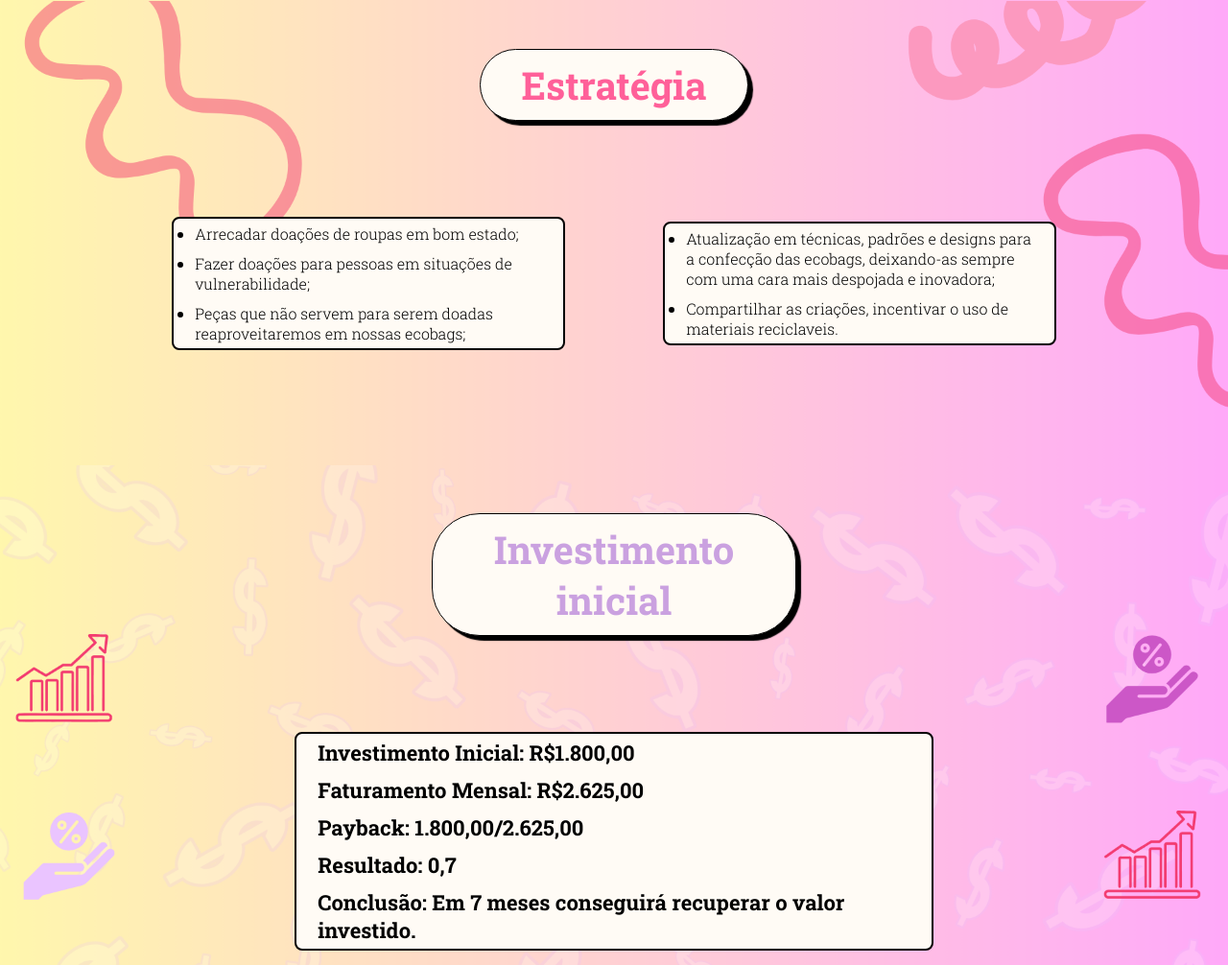
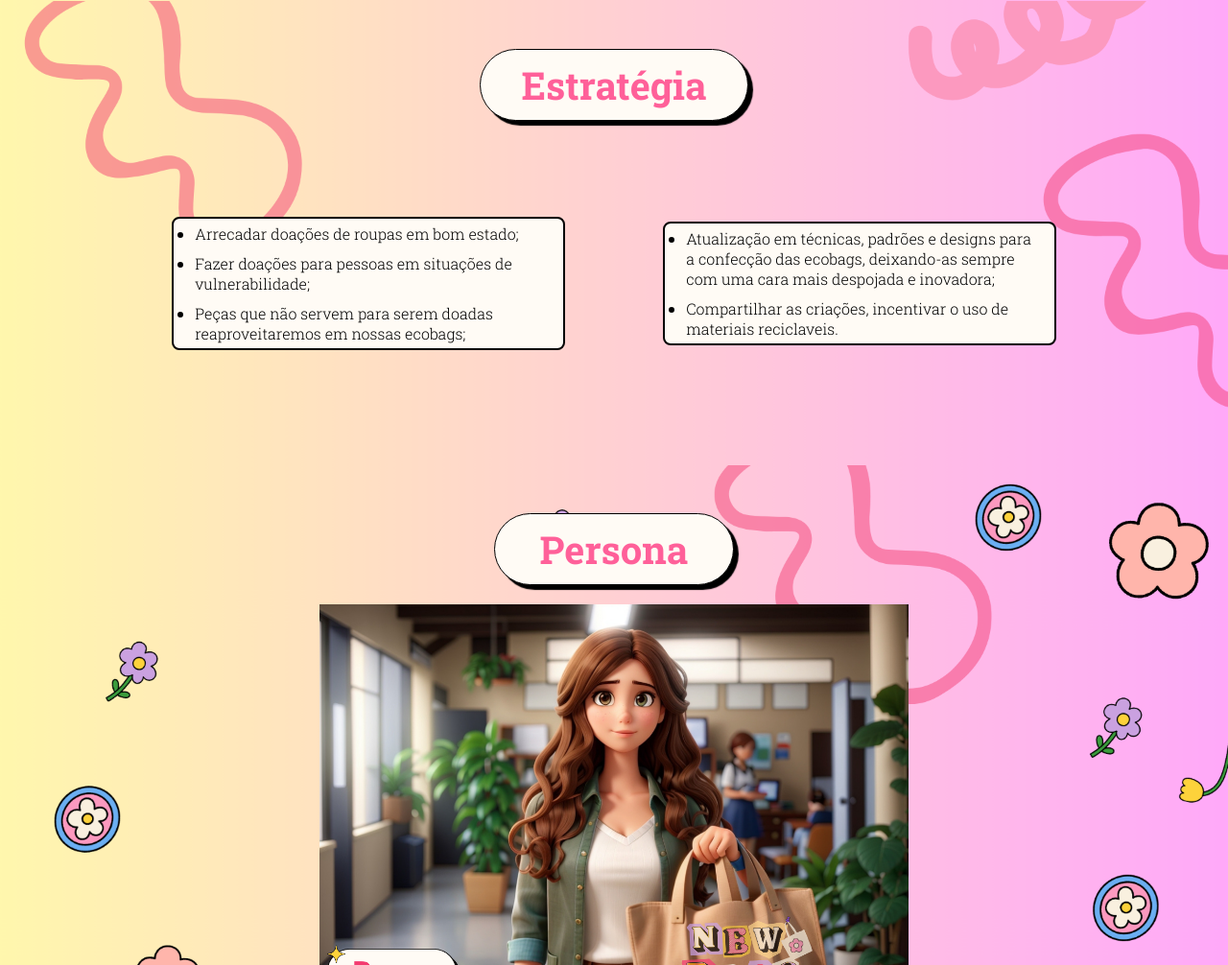
Before and after one commit to gabrielrichard01/new-bags, a plain HTML site: page index.html in a window 1280 px wide. Shown: the part 1794-2800 px from the top of the page at 96% size. Drawn offline with Linux system fonts and the light colour scheme.

Commit message:
excluindo a seção investimento

```diff
--- a/index.html
+++ b/index.html
@@ -30,9 +30,6 @@
                 </li>
                 <li>
                     <a href="#estrategia">Estratégia</a>
-                </li>
-                <li>
-                    <a href="#investimento">Investimento</a>
                 </li>
                 <li>
                     <a href="#persona">Persona</a>
@@ -144,22 +141,6 @@
                             </li>
                         </ul>
                     </div>
-                </div>
-            </div>
-        </section>
-        <section id="investimento">
-            <div class="container">
-                <div class="investimento-title">
-                    <h2>Investimento inicial</h2>
-                </div>
-                <div class="investimento-content">
-                    <ul class="investimento-list">
-                        <li>Investimento Inicial: R$1.800,00</li>
-                        <li>Faturamento Mensal: R$2.625,00</li>
-                        <li>Payback: 1.800,00/2.625,00</li>
-                        <li>Resultado: 0,7</li>
-                        <li>Conclusão: Em 7 meses conseguirá recuperar o valor investido.</li>
-                    </ul>
                 </div>
             </div>
         </section>
--- a/styles/styles.css
+++ b/styles/styles.css
@@ -361,60 +361,6 @@ to {
     }
 }
 
-#investimento{
-    background-image: url(../images/fundos/investimento.png);
-    background-repeat: no-repeat;
-    background-size: cover;
-    padding-top: 50px;
-}
-
-.investimento-title h2{
-    background-color: #fffbf5;
-    box-shadow: 5px 5px 1px black;
-    color: #caa1e0;
-    font-size: 40px;
-    text-align: center;
-    margin: 0 auto;
-    width: 380px;
-    padding: 10px;
-    border-radius: 50px;
-    border: 1px solid black;
-    font-weight: bold;
-}
-
-.investimento-content{
-    padding-top: 80px;
-    align-items: center;
-    padding: 100px 0;
-}
-
-.investimento-list{
-    background-color: #fffbf5;
-    border-radius: 8px;
-    border: 2px solid black;
-    padding: 0 22px;
-    width: 65%;
-    margin: 0 auto;
-    font-weight: bold;
-    font-size: 22px;
-    list-style: none;
-}
-
-.investimento-list li{
-    padding: 5px 0;
-}
-
-@media (max-width: 1030px){
-    .estrategia-title h2{
-        font-size: 28px;
-        width: 250px;
-    }
-
-    .estrategia-list{
-        width: 100%;
-    }
-}
-
 #persona{
     background-image: url(../images/fundos/persona.png);
     background-repeat: no-repeat;
```
